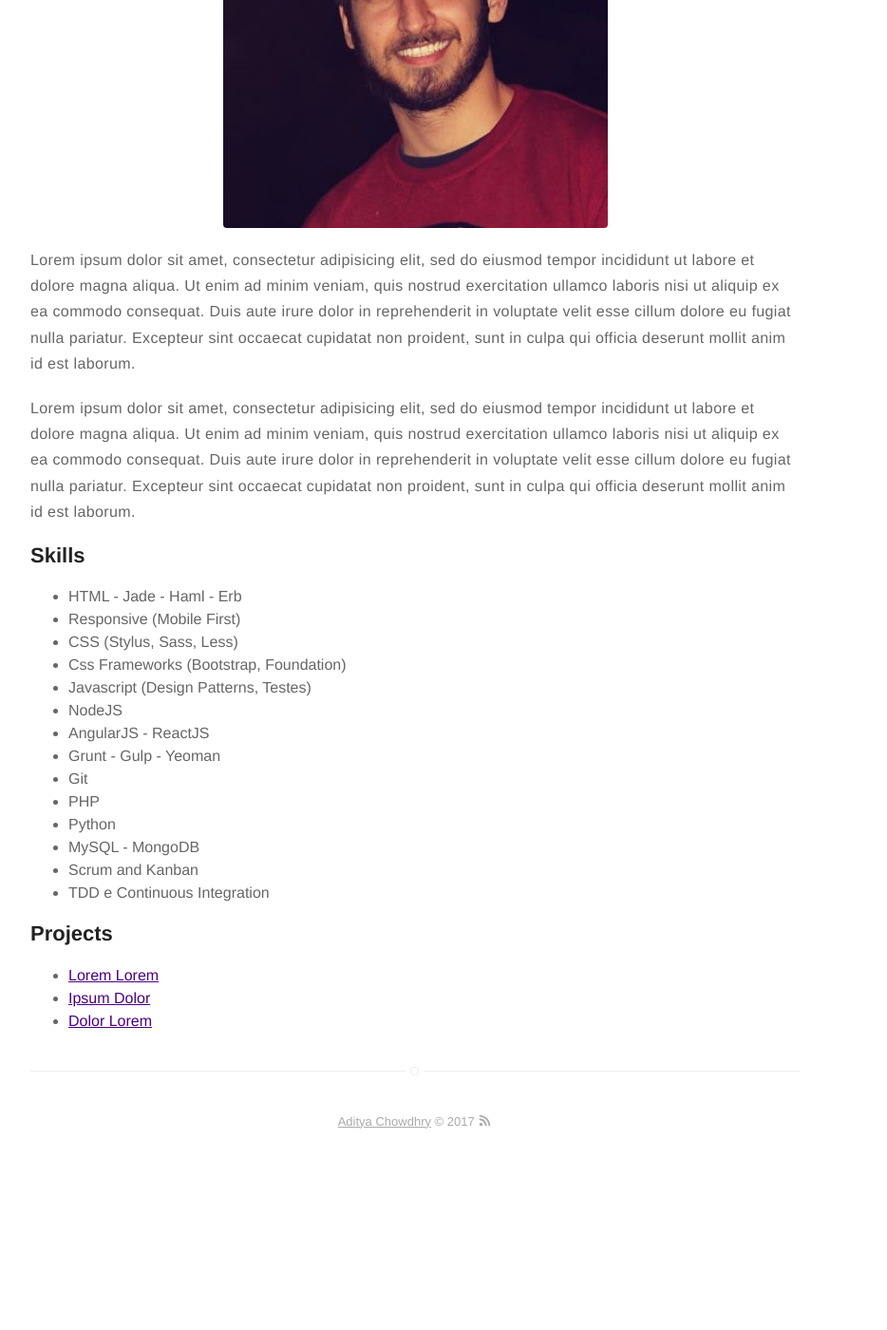
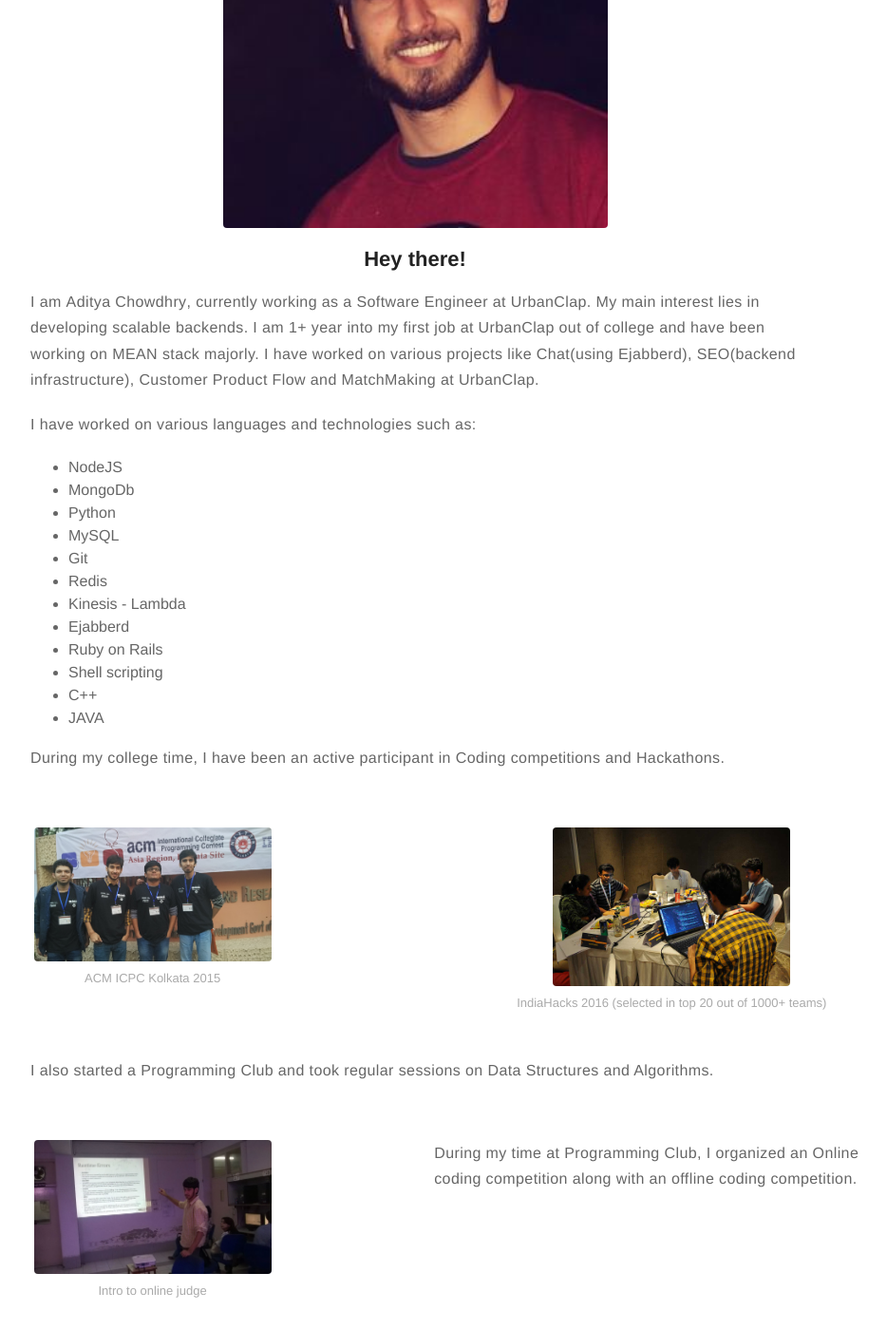
Before and after one commit to Aditya-Chowdhry/personal-website-jekyll, a Jekyll site: the page built from about.md, in a window 1280 px wide and 1400 px high, scrolled down 290 px. Shown: the whole window at 95% size, without its empty margins (203-1137 px from the left). Built offline with Jekyll 4.4.1, drawn with Linux system fonts in a browser that asks for light colours; before the commit the page ends 1518 px from its top, so only the background shows below that.

Commit message:
added pics and tracking id

```diff
--- a/_config.yml
+++ b/_config.yml
@@ -22,7 +22,7 @@ url: http://adityachowdhry.com/personal-website-jekyll
 permalink: /:title/
 
 # To enable google analytics, supply your token below
-# analytics-google: 'UA-MYANALYTICS'
+analytics-google: 'UA-53059000-6'
 
 # To enable piwik tracking, supply your url & site ID below
 # analytics-piwik-url: 'piwik.my-host.com'
@@ -100,4 +100,4 @@ gems:
   - jekyll-feed
 
 jekyll-mentions:
-    base_url: /Aditya-Chowdhry
+    base_url: /Aditya-Chowdhry/personal-website-jekyll
--- a/about.md
+++ b/about.md
@@ -4,43 +4,52 @@ layout: page
 ---
 ![Profile Image]({{ site.url }}/{{ site.picture }})
 
-<p>Lorem ipsum dolor sit amet, consectetur adipisicing elit, sed do eiusmod
-tempor incididunt ut labore et dolore magna aliqua. Ut enim ad minim veniam,
-quis nostrud exercitation ullamco laboris nisi ut aliquip ex ea commodo
-consequat. Duis aute irure dolor in reprehenderit in voluptate velit esse
-cillum dolore eu fugiat nulla pariatur. Excepteur sint occaecat cupidatat non
-proident, sunt in culpa qui officia deserunt mollit anim id est laborum.</p>
+<center><h2>Hey there!</h2></center>
+<p>I am <b>Aditya Chowdhry</b>, currently working as a Software Engineer at UrbanClap. My main interest lies in developing scalable backends. I am 1+ year into my first job at UrbanClap out of college and have been working on MEAN stack majorly. I have worked on various projects like Chat(using Ejabberd), SEO(backend infrastructure), Customer Product Flow and MatchMaking at UrbanClap.
+</p>
 
-<p>Lorem ipsum dolor sit amet, consectetur adipisicing elit, sed do eiusmod
-tempor incididunt ut labore et dolore magna aliqua. Ut enim ad minim veniam,
-quis nostrud exercitation ullamco laboris nisi ut aliquip ex ea commodo
-consequat. Duis aute irure dolor in reprehenderit in voluptate velit esse
-cillum dolore eu fugiat nulla pariatur. Excepteur sint occaecat cupidatat non
-proident, sunt in culpa qui officia deserunt mollit anim id est laborum.</p>
+<p>I have worked on various languages and technologies such as:</p>
 
-<h2>Skills</h2>
+<!-- <h2>Skills</h2> -->
 
 <ul class="skill-list">
-	<li>HTML - Jade - Haml - Erb</li>
-	<li>Responsive (Mobile First)</li>
-	<li>CSS (Stylus, Sass, Less)</li>
-	<li>Css Frameworks (Bootstrap, Foundation)</li>
-	<li>Javascript (Design Patterns, Testes)</li>
 	<li>NodeJS</li>
-	<li>AngularJS - ReactJS</li>
-	<li>Grunt - Gulp - Yeoman</li>
+	<li>MongoDb</li>
+	<li>Python</li>
+	<li>MySQL</li>
 	<li>Git</li>
-	<li>PHP</li>
-	<li>Python</li>
-	<li>MySQL - MongoDB</li>
-	<li>Scrum and Kanban</li>
-	<li>TDD e Continuous Integration</li>
+	<li>Redis</li>
+	<li>Kinesis - Lambda</li>
+	<li>Ejabberd</li>
+	<li>Ruby on Rails</li>
+	<li>Shell scripting</li>
+	<li>C++</li>
+	<li>JAVA</li>
 </ul>
 
-<h2>Projects</h2>
+<p>During my college time, I have been an active participant in Coding competitions and Hackathons.</p>
 
-<ul>
-	<li><a href="https://github.com/">Lorem Lorem</a></li>
-	<li><a href="https://github.com/">Ipsum Dolor</a></li>
-	<li><a href="https://github.com/">Dolor Lorem</a></li>
-</ul>
+<div class="side-by-side">
+    <div class="toleft">
+        <img class="image" src="/assets/acm.jpg" alt="acmICPC">
+        <figcaption class="caption">ACM ICPC Kolkata 2015</figcaption>
+    </div>
+
+    <div class="toright">
+    	<img class="image" src="/assets/hackathon.jpg" alt="indiaHacks">
+        <figcaption class="caption">IndiaHacks 2016 (selected in top 20 out of 1000+ teams)</figcaption>
+    </div>
+</div>
+
+<p>I also started a Programming Club and took regular sessions on Data Structures and Algorithms.</p>
+
+<div class="side-by-side">
+    <div class="toleft">
+        <img class="image" src="/assets/session.jpg" alt="Alt Text">
+        <figcaption class="caption">Intro to online judge</figcaption>
+    </div>
+
+    <div class="toright">
+    	<p>During my time at Programming Club, I organized an Online coding competition along with an offline coding competition.</p>
+    </div>
+</div>
```
Also changed, not shown: assets/acm.jpg (added), assets/hackathon.jpg (added), assets/images/profile.jpg, assets/session.jpg (added), 6 other files.
